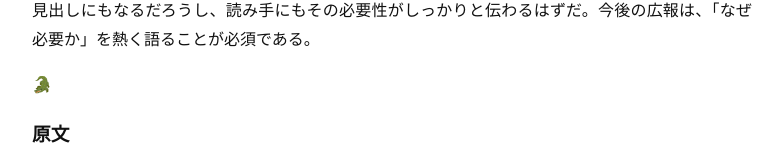
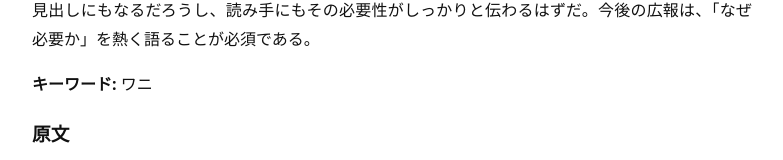
Before and after one commit to WreckItBoss/NewsSites, a plain HTML site: page index.html in a window 1280 px wide. Shown: the part 3049-3209 px from the top of the page, without its empty margins (248-1031 px from the left). Drawn offline with Linux system fonts and the light colour scheme.

Commit message:
emoji to keyword

```diff
--- a/index.html
+++ b/index.html
@@ -69,7 +69,7 @@
       <p>このような状況を知ると、どういうアンケートの設問がよいかのヒントが分かる。たとえば、「今後、日本ではデータセンターが増えていき、大量の電力が必要になります。こうした状況の中で、あなたは原子力の再稼働、新増設は必要だと思いますか」という設問なら、国民の現実的な気持ちが引き出せる。</p>
       <p>これはあくまで私の推測だが、須藤元気氏はいまも心情的には反原発の気持ちを持っていることだろう。だが、今の日本の現実や世界の情勢を考えると「必要だ」と悟ったに違いない。</p>
       <p>九州電力は次世代革新炉の開発、検討を発表したが、その際、次世代革新炉がなぜ、どういう目的で必要かをもっと具体的に言うべきだった。データセンターのように具体的な目的を挙げれば、新聞の見出しにもなるだろうし、読み手にもその必要性がしっかりと伝わるはずだ。今後の広報は、「なぜ必要か」を熱く語ることが必須である。</p>
-      <p>🐊</p>
+      <p><strong>キーワード: </strong>ワニ</p>
       <h3>原文</h3>
       <p>原文: https://www.jaif.or.jp/journal/column/kojima/28603.html</p>
     </article>
```
